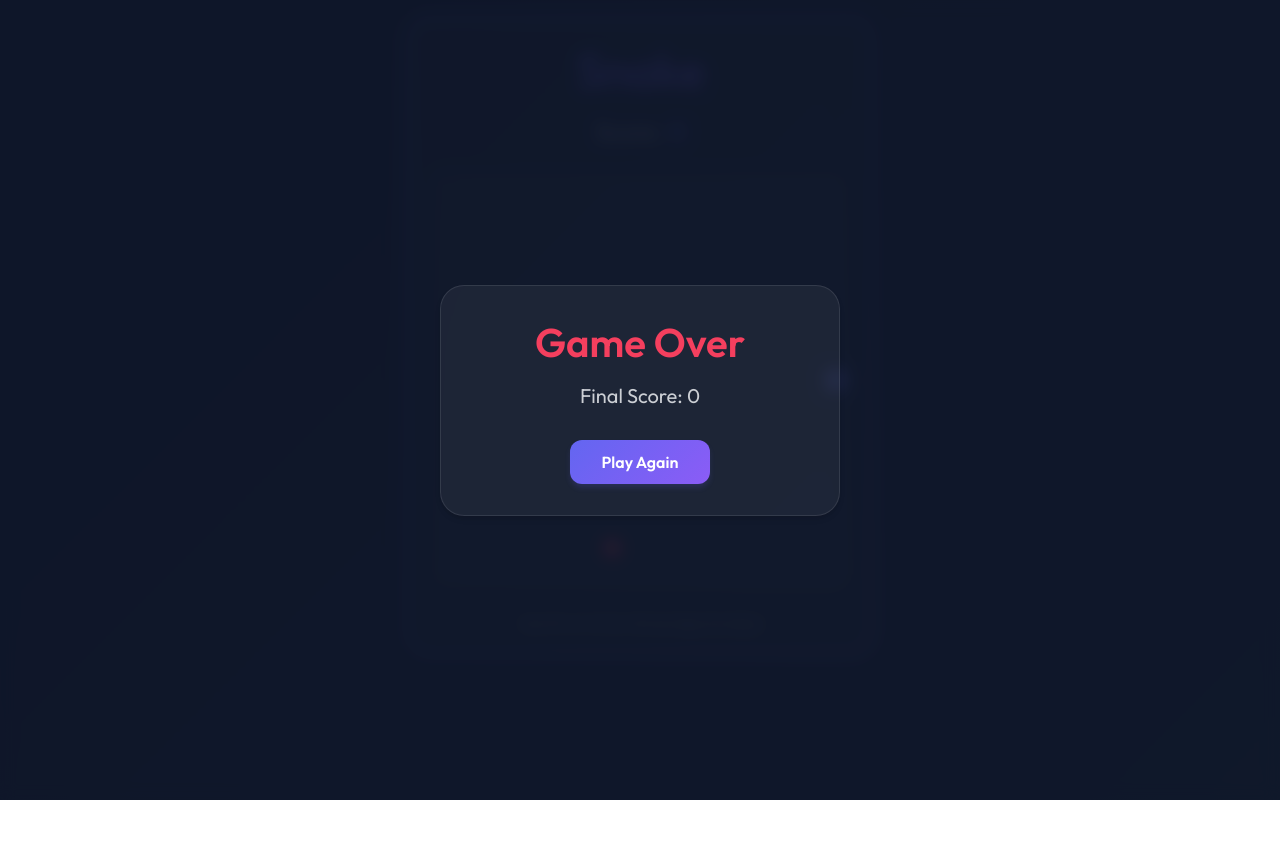
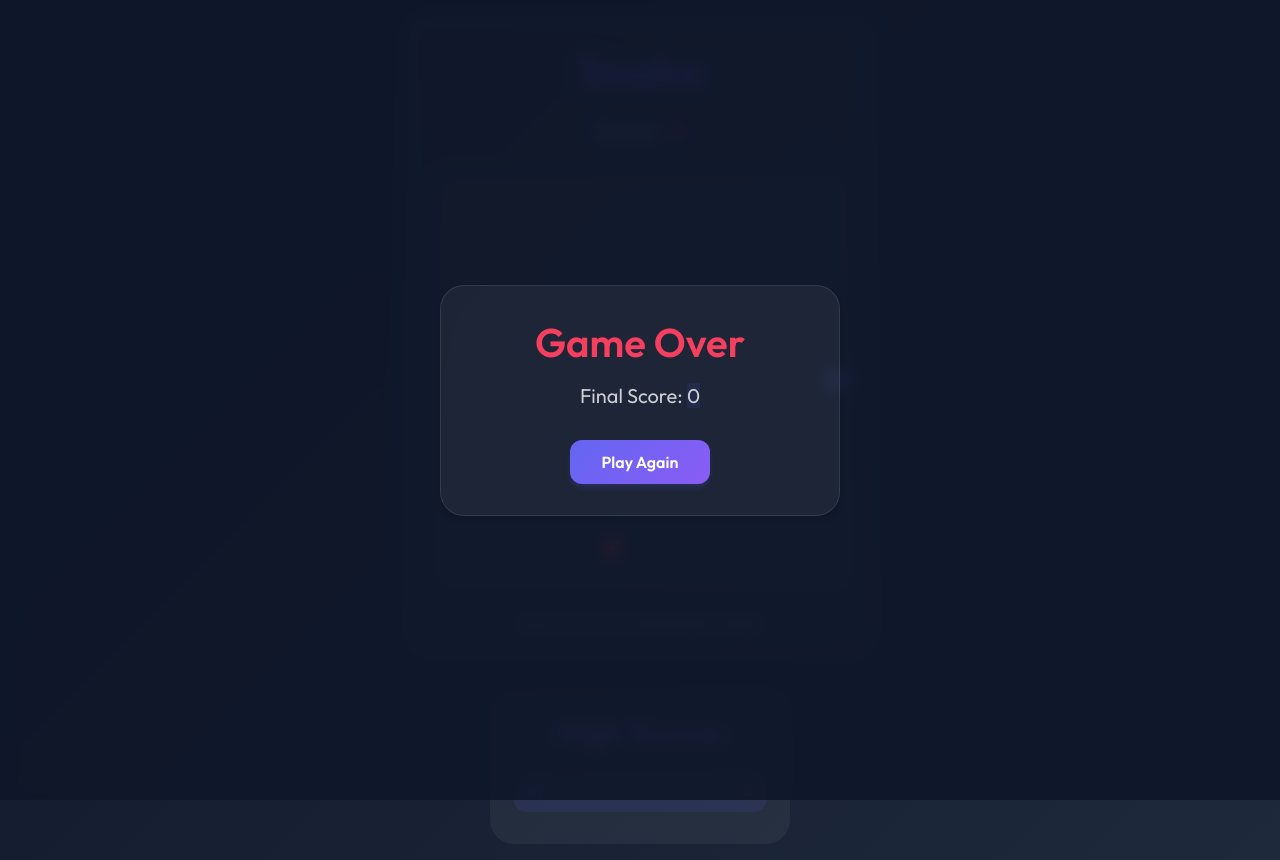
Before and after one commit to louisharris/louisharris.github.io, a plain HTML site: page index.html in a window 1280 px wide. Before the commit the page ends 800 px from the top, so only its background shows below. Drawn offline with Linux system fonts and the light colour scheme.

Commit message:
Add leaderboard

```diff
--- a/game.js
+++ b/game.js
@@ -2,6 +2,7 @@ const board = document.getElementById('gameBoard');
 const scoreElement = document.getElementById('scoreValue');
 const finalScoreElement = document.getElementById('finalScore');
 const gameOverScreen = document.getElementById('gameOver');
+const scoresList = document.getElementById('scoresList');
 const size = 15;
 let snake = [{x: 7, y: 7}];
 let food = {x: 5, y: 5};
@@ -10,6 +11,53 @@ let score = 0;
 let gameLoop;
 let touchStartX = 0;
 let touchStartY = 0;
+let highScores = [];
+const MAX_HIGH_SCORES = 5;
+
+// Load high scores from localStorage
+function loadHighScores() {
+    const saved = localStorage.getItem('snakeHighScores');
+    highScores = saved ? JSON.parse(saved) : [];
+    updateHighScoresDisplay();
+}
+
+// Save high scores to localStorage
+function saveHighScores() {
+    localStorage.setItem('snakeHighScores', JSON.stringify(highScores));
+    updateHighScoresDisplay();
+}
+
+// Update the display of high scores
+function updateHighScoresDisplay() {
+    scoresList.innerHTML = '';
+    highScores
+        .sort((a, b) => b - a)
+        .slice(0, MAX_HIGH_SCORES)
+        .forEach((score, index) => {
+            const li = document.createElement('li');
+            li.className = 'score-item' + (score === highScores[0] ? ' new-high-score' : '');
+            li.innerHTML = `
+                <span class="score-rank">#${index + 1}</span>
+                <span class="score-value">${score}</span>
+            `;
+            scoresList.appendChild(li);
+        });
+}
+
+// Check if the current score is a high score
+function checkHighScore(score) {
+    const lowestScore = highScores.length < MAX_HIGH_SCORES ? 0 : Math.min(...highScores);
+    if (score > lowestScore || highScores.length < MAX_HIGH_SCORES) {
+        highScores.push(score);
+        highScores.sort((a, b) => b - a);
+        if (highScores.length > MAX_HIGH_SCORES) {
+            highScores.pop();
+        }
+        saveHighScores();
+        return true;
+    }
+    return false;
+}
 
 // Create the game board
 function initializeBoard() {
@@ -86,6 +134,12 @@ function generateFood() {
 function gameOver() {
     clearInterval(gameLoop);
     finalScoreElement.textContent = score;
+    const isHighScore = checkHighScore(score);
+    if (isHighScore) {
+        finalScoreElement.classList.add('new-high-score');
+    } else {
+        finalScoreElement.classList.remove('new-high-score');
+    }
     gameOverScreen.style.display = 'flex';
     setTimeout(() => gameOverScreen.classList.add('visible'), 0);
 }
@@ -95,6 +149,7 @@ function resetGame() {
     direction = 'right';
     score = 0;
     scoreElement.textContent = score;
+    finalScoreElement.classList.remove('new-high-score');
     generateFood();
     gameOverScreen.classList.remove('visible');
     setTimeout(() => gameOverScreen.style.display = 'none', 300);
@@ -187,6 +242,7 @@ document.addEventListener('dblclick', (e) => {
 
 // Initialize game
 function init() {
+    loadHighScores();
     initializeBoard();
     setupKeyboardControls();
     setupTouchControls();
--- a/index.html
+++ b/index.html
@@ -35,6 +35,12 @@
             </div>
         </div>
     </div>
+    <div class="leaderboard">
+        <h2>High Scores</h2>
+        <ul id="scoresList" class="scores-list">
+            <!-- Scores will be inserted here -->
+        </ul>
+    </div>
     <div id="gameOver" class="game-over">
         <div class="game-over-content">
             <h2>Game Over</h2>
--- a/styles.css
+++ b/styles.css
@@ -253,3 +253,55 @@ td {
 .food {
     animation: foodPulse 1.5s infinite;
 }
+.leaderboard {
+    background: var(--surface);
+    padding: 1.5rem;
+    border-radius: 24px;
+    margin-top: 2rem;
+    width: 100%;
+    max-width: 300px;
+}
+.leaderboard h2 {
+    font-size: clamp(1.5rem, 4vw, 2rem);
+    font-weight: 600;
+    background: linear-gradient(135deg, var(--primary), var(--secondary));
+    -webkit-background-clip: text;
+    background-clip: text;
+    color: transparent;
+    margin-bottom: 1rem;
+    text-align: center;
+}
+.scores-list {
+    list-style: none;
+    padding: 0;
+}
+.score-item {
+    display: flex;
+    justify-content: space-between;
+    align-items: center;
+    padding: 0.75rem;
+    margin-bottom: 0.5rem;
+    background: rgba(255, 255, 255, 0.05);
+    border-radius: 12px;
+    transition: transform 0.2s ease;
+}
+.score-item:hover {
+    transform: translateX(4px);
+}
+.score-rank {
+    font-weight: 600;
+    color: var(--primary);
+    margin-right: 1rem;
+}
+.score-value {
+    font-weight: 600;
+    color: var(--accent);
+}
+.new-high-score {
+    animation: highScorePulse 2s infinite;
+}
+@keyframes highScorePulse {
+    0% { background: rgba(99, 102, 241, 0.1); }
+    50% { background: rgba(99, 102, 241, 0.2); }
+    100% { background: rgba(99, 102, 241, 0.1); }
+}
```
